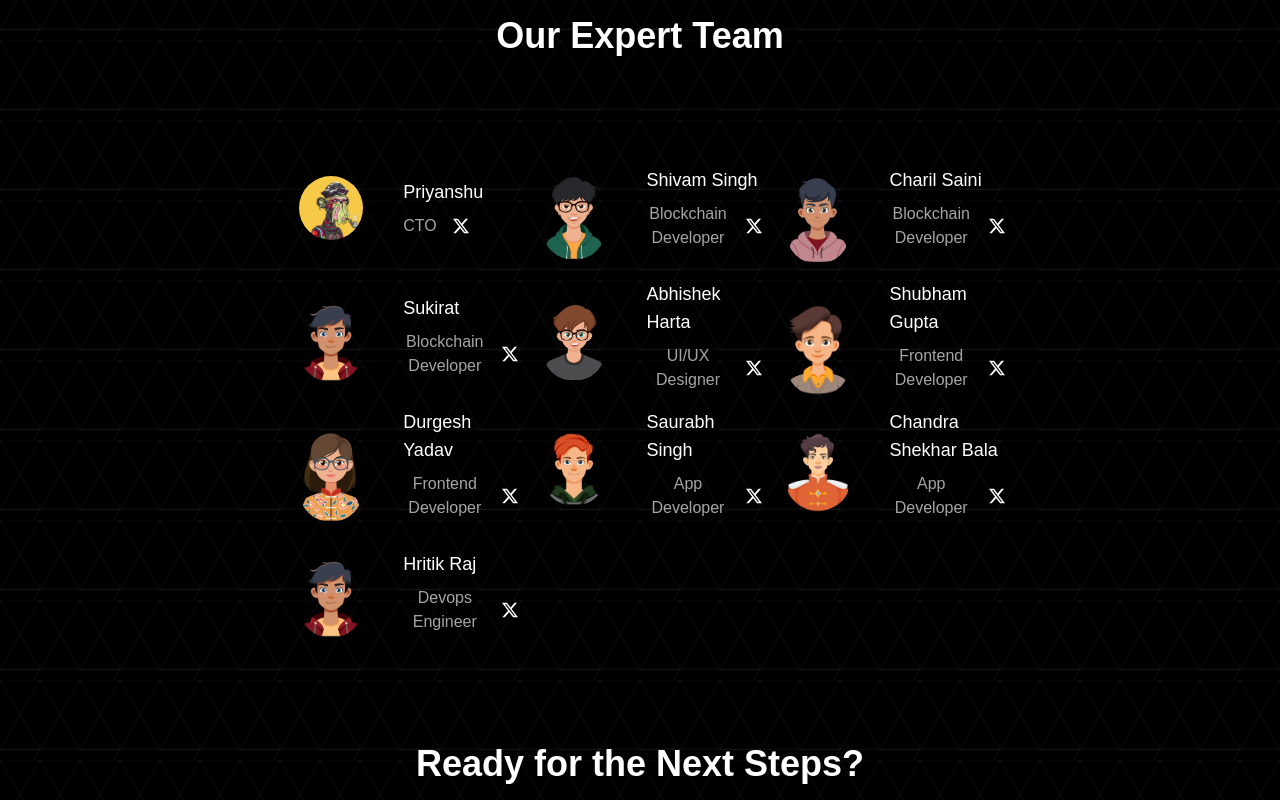
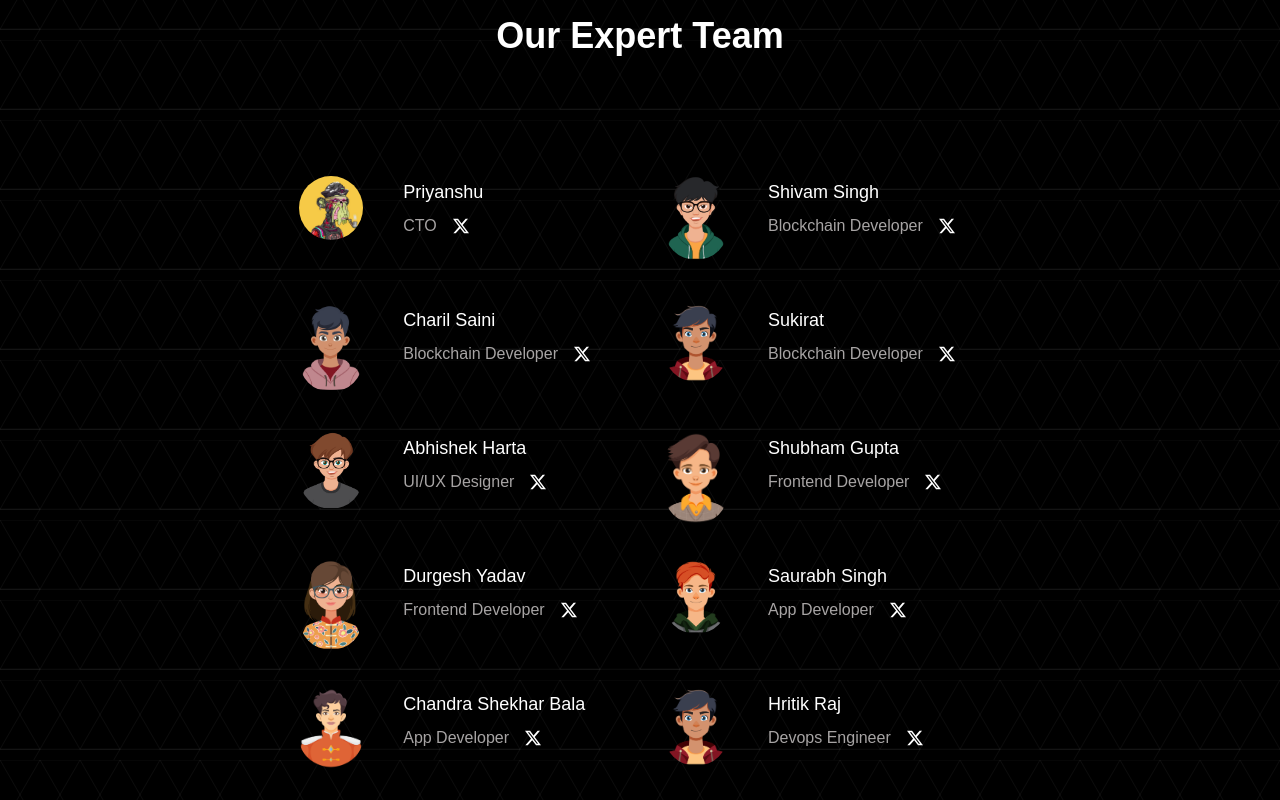
Before and after one commit to PolluxCoin2-0/New_Official_website, a Next.js app: page /AboutUs in a window 1280 px wide. Shown: the part 1560-2360 px from the top of the page. Built offline with nearby package versions, Linux system fonts and the light colour scheme.

Commit message:
code pushed

```diff
--- a/src/app/AboutUs/page.tsx
+++ b/src/app/AboutUs/page.tsx
@@ -45,7 +45,7 @@ const teamMembers: TeamMember[] = [
     name: "Charil Saini",
     role: "Blockchain Developer",
     img: avatar3,
-    socialLink: "",
+    socialLink: "https://x.com/ethgodseye",
   },
   {
     name: "Sukirat",
@@ -98,7 +98,7 @@ const page = () => {
     img,
     socialLink,
   }) => (
-    <div className="flex flex-col md:flex-row items-center space-x-0 md:space-x-4 rounded-lg w-full h-full pt-4   ">
+    <div className="flex flex-col md:flex-row items-center space-x-0 md:space-x-0 lg:space-x-4 rounded-lg w-full h-full pt-4   ">
       <div>
         <p className="rounded-full w-28 h-28 text-center  p-6">
           <Image
@@ -113,11 +113,11 @@ const page = () => {
       </div>
 
       <div className="flex flex-col justify-center md:justify-start ">
-        <p className="text-center md:text-start text-lg font-medium pt-1 md:pt-0">
+        <p className="text-center md:text-start text-lg font-medium pt-1 md:pt-0 text-nowrap">
           {name}
         </p>
-        <div className="flex flex-row space-x-4 items-center pt-0 md:pt-2 ">
-          <p className=" text-md text-[#a7a4a4]">{role}</p>
+        <div className="flex flex-row space-x-4 md:space-x-2 lg:space-x-4 items-center pt-0 md:pt-2 ">
+          <p className=" text-md text-[#a7a4a4] text-nowrap">{role}</p>
           {/* <p className="pt-1 text-[#a7a4a4]">{position}</p> */}
           <a
             href={socialLink}
@@ -283,7 +283,7 @@ const page = () => {
           <p className="text-center text-xl md:text-2xl lg:text-4xl font-semibold mb-6 md:mb-20">
             Our Expert Team
           </p>
-          <div className="grid grid-cols-1 sm:grid-cols-2 md:grid-cols-3 items-center gap-x-0 gap-y-0 justify-center">
+          <div className="grid grid-cols-1 sm:grid-cols-2 md:grid-cols-2 lg:grid-cols-2 2xl:grid-cols-3 items-center gap-x-0 md:gao-x-4 lg:gap-x-0 gap-y-0 justify-center">
             {teamMembers.map((member, index) => (
               <div key={index} className="flex flex-col items-center">
                 <TeamMemberCard
```
